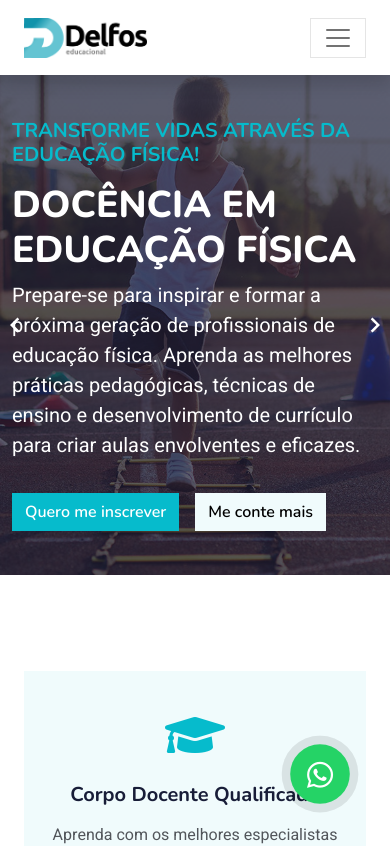
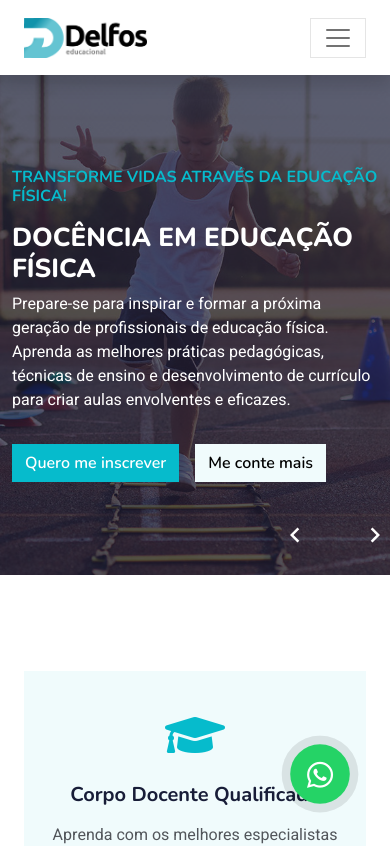
Before and after one commit to nathanlemos/delfos-web, a Vue app: page / in a window 390 px wide. Shown: the top 846 px of the page. Built offline with nearby package versions, Linux system fonts and the light colour scheme.

Commit message:
Fixing responsive carousel

```diff
--- a/src/components/Carousel.vue
+++ b/src/components/Carousel.vue
@@ -136,5 +136,24 @@ const responsiveOptions = ref({
     height: 100% !important;
     object-fit: cover;
   }
+
+  .owl-carousel-item h5,
+  .owl-carousel-item p {
+    font-size: 16px !important;
+  }
+
+  .owl-carousel-item h1 {
+    font-size: 26px;
+  }
+
+  .carousel__prev,
+  .carousel__next {
+    top: 92%;
+  }
+
+  .carousel__prev {
+    right: 80px;
+    left: auto;
+  }
 }
 </style>
```
